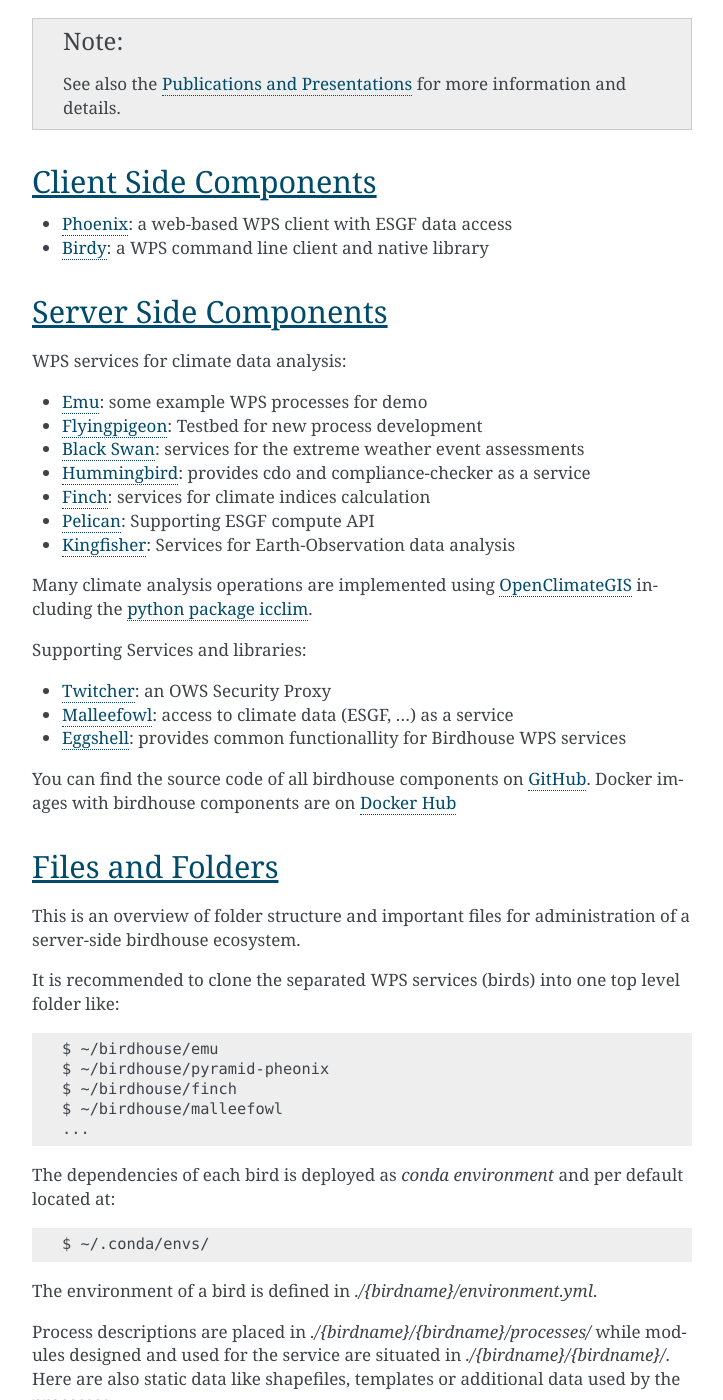
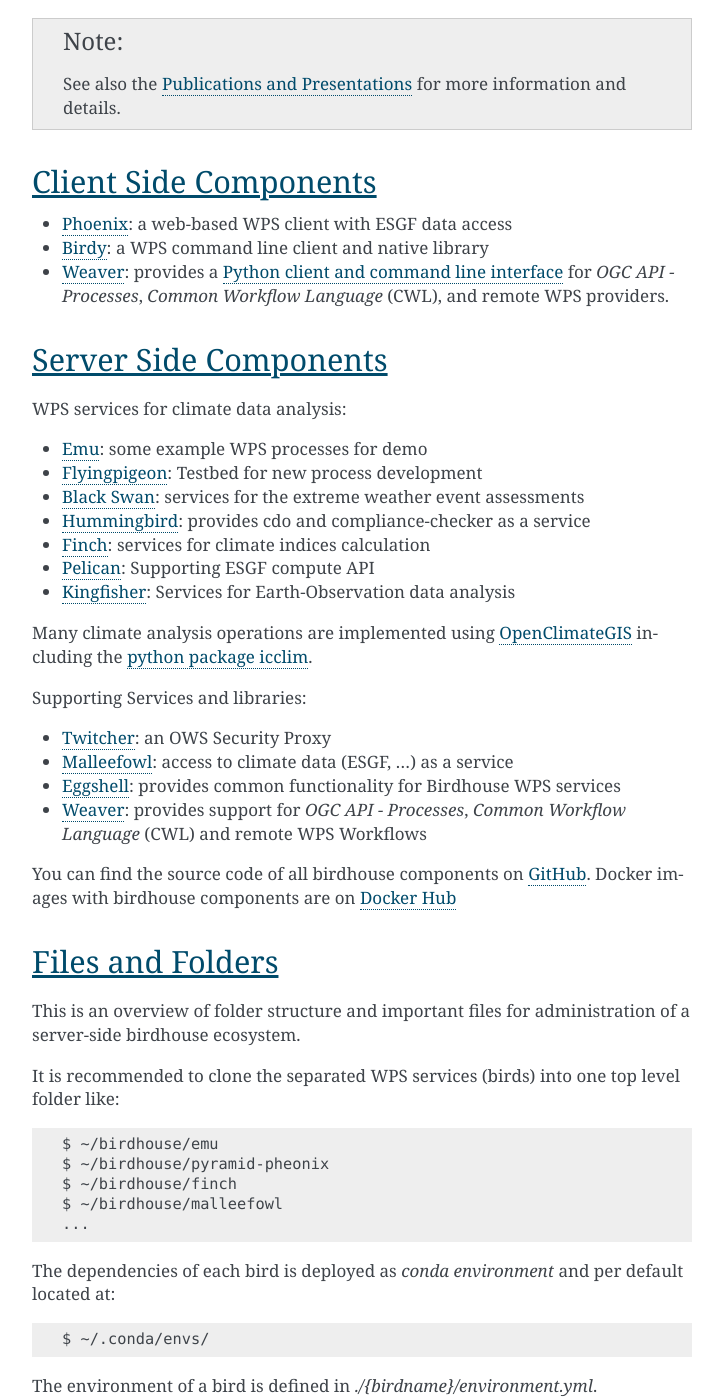
Before and after one commit to bird-house/birdhouse-docs, a Sphinx documentation site: the page built from docs/source/framework.rst, in a window 1280 px wide and 1400 px high, scrolled down 1322 px. Shown: the whole window, without its empty margins (388-1111 px from the left). Built offline with Sphinx 7.4.7, drawn with Linux system fonts in a browser that asks for light colours; pages that are not in the unit, such as notebooks, are missing from menus.

Commit message:
add weaver references to the project

```diff
--- a/docs/source/conf.py
+++ b/docs/source/conf.py
@@ -356,6 +356,7 @@
                        'pelican': ('https://github.com/bird-house/pelican', None),
                        'birdy': ('https://birdy.readthedocs.io/en/latest/', None),
                        'bootstrap': ('https://birdhousebuilderbootstrap.readthedocs.io/en/latest/', None),
+                       'weaver': ('https://pavics-weaver.readthedocs.io/en/latest/', None),
                         }
 
 # linkcheck options
@@ -395,4 +396,5 @@
 .. _esgf-pyclient: https://github.com/ESGF/esgf-pyclient
 .. _Web Processing Service: http://geoprocessing.info/wpsdoc/
 .. _OpenClimateGIS: https://www.earthsystemcog.org/projects/openclimategis/
+.. _Weaver: https://pavics-weaver.readthedocs.io/en/latest/
 """
--- a/docs/source/framework.rst
+++ b/docs/source/framework.rst
@@ -43,6 +43,9 @@
 
 * `Phoenix`_: a web-based WPS client with ESGF data access
 * `Birdy`_: a WPS command line client and native library
+* `Weaver`_: provides a
+  `Python client and command line interface <https://pavics-weaver.readthedocs.io/en/latest/cli.html>`_
+  for *OGC API - Processes*, *Common Workflow Language* (CWL), and remote WPS providers.
 
 .. _server_components:
 
@@ -66,7 +69,8 @@
 
 * Twitcher_: an OWS Security Proxy
 * Malleefowl_: access to climate data (ESGF, ...) as a service
-* Eggshell_: provides common functionallity for Birdhouse WPS services
+* Eggshell_: provides common functionality for Birdhouse WPS services
+* Weaver_: provides support for *OGC API - Processes*, *Common Workflow Language* (CWL) and remote WPS Workflows
 
 You can find the source code of all birdhouse components on GitHub_.
 Docker images with birdhouse components are on `Docker Hub`_
```
